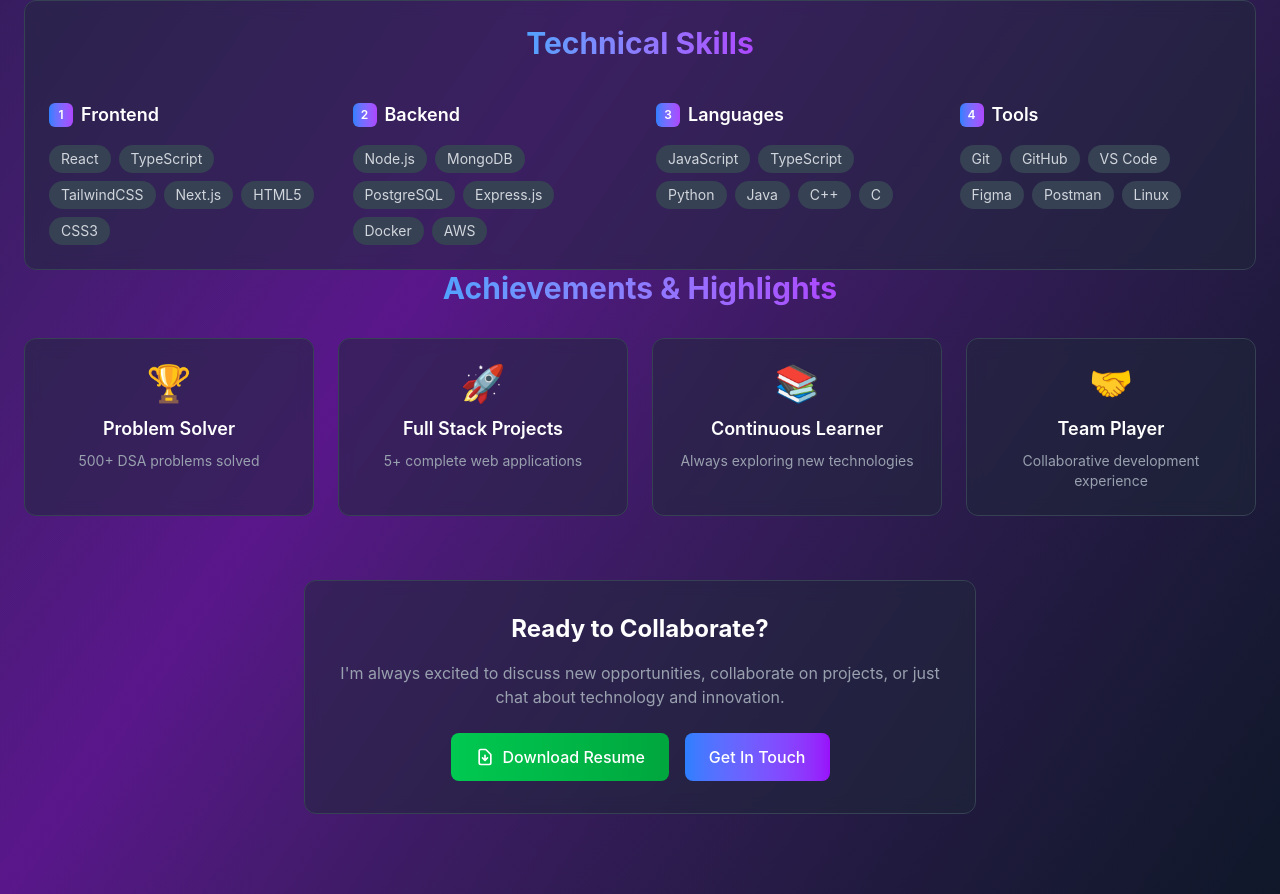
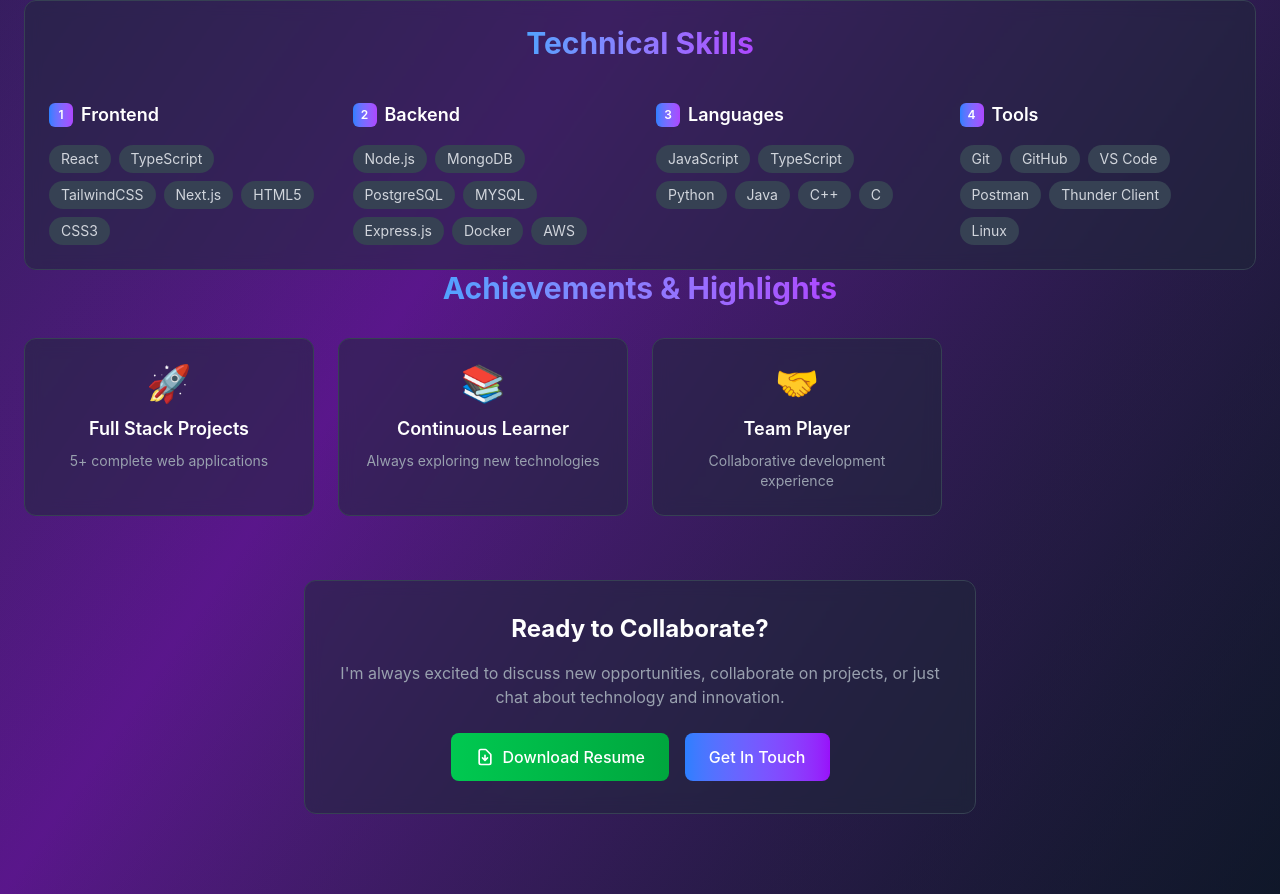
Before and after one commit to puneet-jr/PORTFOLIO, a React (Vite) app in the folder MY-Portfolio/: page /about in a window 1280 px wide. Shown: the part 966-1860 px from the top of the page. Built offline with nearby package versions, Linux system fonts and the light colour scheme.

Commit message:
new skills added

```diff
--- a/MY-Portfolio/src/components/sections/About.jsx
+++ b/MY-Portfolio/src/components/sections/About.jsx
@@ -3,9 +3,9 @@
 export const About = () => {
     const skills = {
         frontend: ["React", "TypeScript", "TailwindCSS", "Next.js", "HTML5", "CSS3"],
-        backend: ["Node.js", "MongoDB", "PostgreSQL", "Express.js", "Docker", "AWS"],
+        backend: ["Node.js", "MongoDB", "PostgreSQL", "MYSQL","Express.js", "Docker", "AWS"],
         languages: ["JavaScript", "TypeScript", "Python", "Java", "C++", "C"],
-        tools: ["Git", "GitHub", "VS Code", "Figma", "Postman", "Linux"]
+        tools: ["Git", "GitHub", "VS Code", "Postman","Thunder Client", "Linux"]
     };
 
     const competencies = [
@@ -18,7 +18,6 @@
     ];
 
     const achievements = [
-        { icon: "🏆", title: "Problem Solver", description: "500+ DSA problems solved" },
         { icon: "🚀", title: "Full Stack Projects", description: "5+ complete web applications" },
         { icon: "📚", title: "Continuous Learner", description: "Always exploring new technologies" },
         { icon: "🤝", title: "Team Player", description: "Collaborative development experience" }
```
